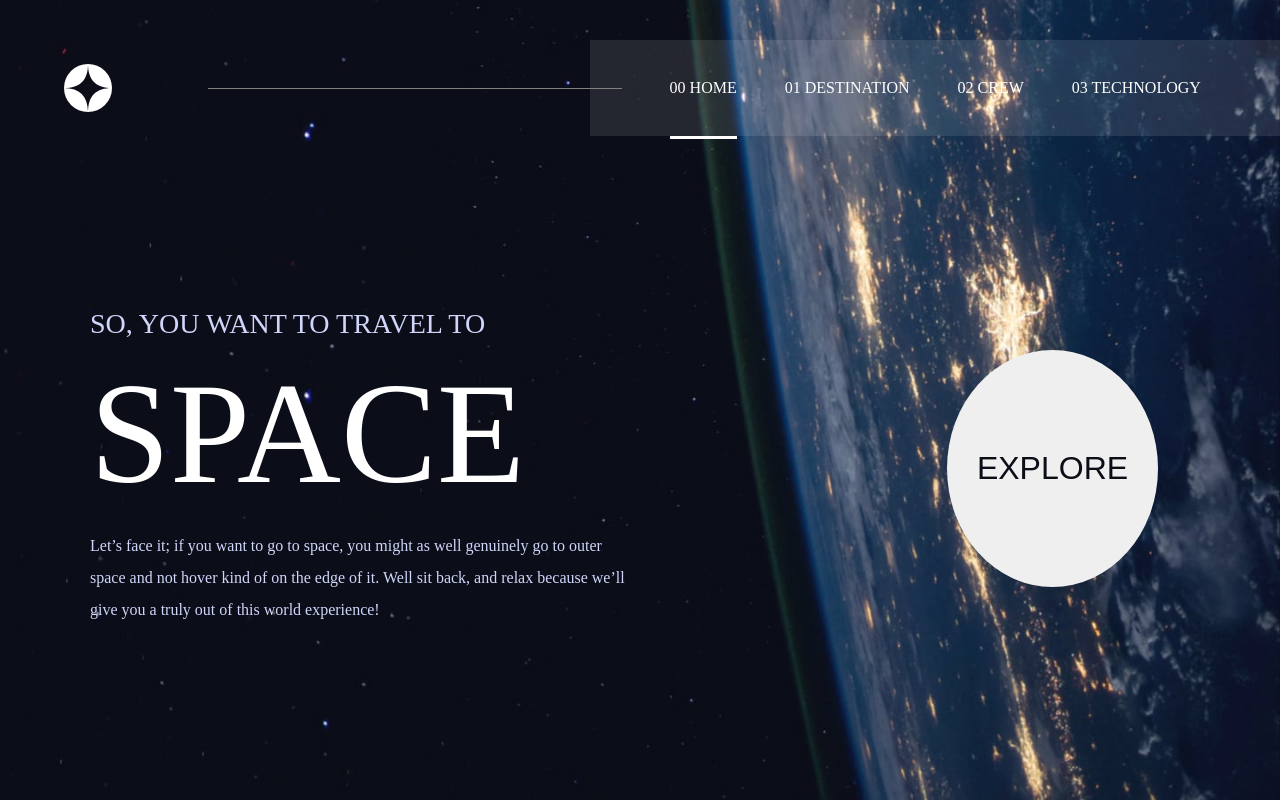
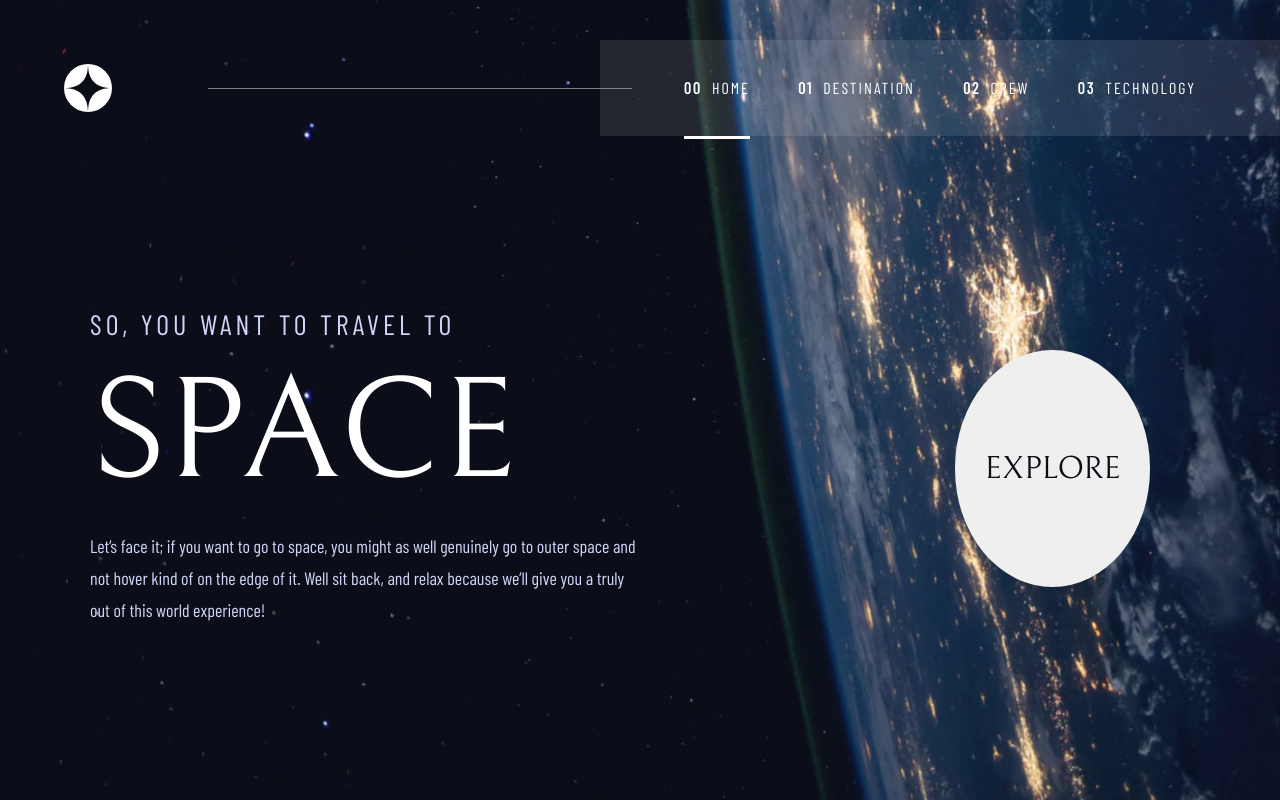
Before and after one commit to fks1311/space, a React (Create React App) app: page / in a window 1280 px wide. Built offline with nearby package versions, Linux system fonts and the light colour scheme.

Commit message:
폰트 적용

```diff
--- a/src/components/Nav.jsx
+++ b/src/components/Nav.jsx
@@ -6,6 +6,7 @@ import home from "assets/home/background-home-desktop.jpg";
 import destination from "assets/destination/background-destination-desktop.jpg";
 import crew from "assets/crew/background-crew-desktop.jpg";
 import tech from "assets/technology/background-technology-desktop.jpg";
+import { theme } from "utils/style";
 
 export const Nav = () => {
   const windowSize = useWindowSize();
@@ -13,15 +14,15 @@ export const Nav = () => {
   const location = useLocation();
   const lists = [
     {
-      name: "00 HOME",
+      name: "HOME",
       link: "/",
     },
     {
-      name: "01 DESTINATION",
+      name: "DESTINATION",
       link: "/destination",
     },
-    { name: "02 CREW", link: "/crew" },
-    { name: "03 TECHNOLOGY", link: "/tech" },
+    { name: "CREW", link: "/crew" },
+    { name: "TECHNOLOGY", link: "/tech" },
   ];
 
   const bgImg = {
@@ -39,6 +40,7 @@ export const Nav = () => {
         <NavBox>
           {lists.map((i, idx) => (
             <Items key={idx} $match={i.link === location.pathname ? true : false} onClick={() => navigate(i.link)}>
+              <strong>{`0${idx}`}</strong>
               {i.name}
             </Items>
           ))}
@@ -91,6 +93,11 @@ const Items = styled.div`
   color: white;
   cursor: pointer;
   border-bottom: ${({ $match }) => $match && `3px solid white`};
+  ${theme.baseStyles.text8}
+  strong {
+    margin-right: 10px;
+    font-weight: bold;
+  }
   &:hover {
     border-bottom: 3px solid rgba(255, 255, 255, 0.5);
   }
--- a/src/pages/Home.jsx
+++ b/src/pages/Home.jsx
@@ -1,5 +1,6 @@
 import { DefaultPage } from "components/DefaultPage";
 import styled from "styled-components";
+import { theme } from "utils/style";
 
 export const Home = () => {
   return (
@@ -39,12 +40,15 @@ const Message = styled.div`
   h1 {
     color: white;
     font-size: clamp(5rem, 1.183rem + 16.285vw, 9rem);
+    ${theme.baseStyles.text1}
   }
   span {
     font-size: clamp(1rem, 0.284rem + 3.053vw, 1.75rem);
+    ${theme.baseStyles.text5}
   }
   p {
     line-height: 2rem;
+    ${theme.baseStyles.text9}
   }
 `;
 const ButtonContainer = styled.div`
@@ -66,6 +70,7 @@ const Button = styled.button`
   padding: 100px 30px;
   font-size: clamp(1.125rem, 0.29rem + 3.562vw, 2rem);
   color: ${({ theme: { color } }) => color.BLUE_900};
+  ${theme.baseStyles.text4}
   border-radius: 50%;
   border: none;
   &:hover {
```
